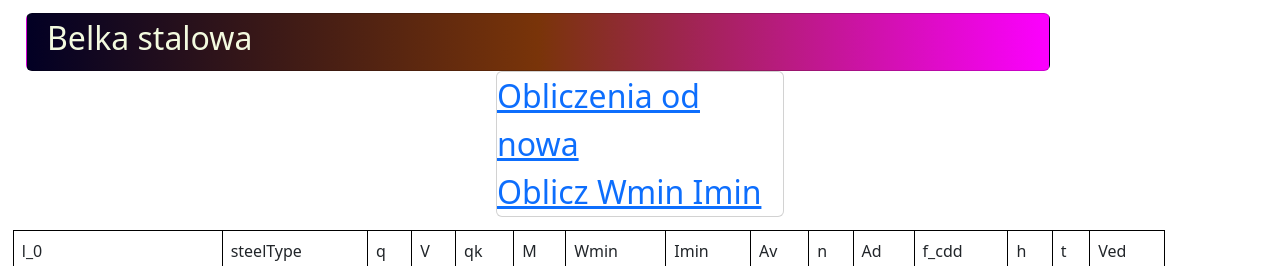
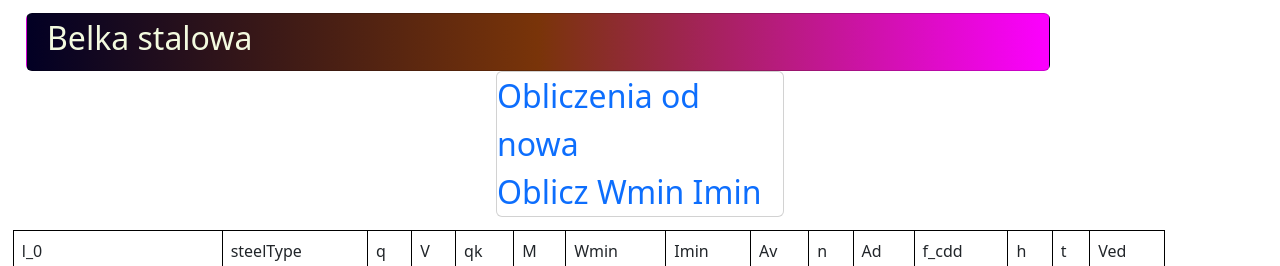
Before and after one commit to maciejmar/belka-stalowa, an Angular app: page /home in a window 1280 px wide. Shown: the top 266 px of the page. Built offline with nearby package versions, Linux system fonts and the light colour scheme; no server answers.

Commit message:
decoration-none for a links

```diff
--- a/src/app/results/results.component.css
+++ b/src/app/results/results.component.css
@@ -27,3 +27,7 @@ table {
   tbody tr:nth-child(1) td {
     background-color: rgb(245, 188, 3);
   }
+
+  a{
+    text-decoration: none;
+  }
--- a/src/app/scinanie/scinanie.component.css
+++ b/src/app/scinanie/scinanie.component.css
@@ -6,3 +6,7 @@
     display:flex;
     flex-direction:column;
 }
+
+a {
+    text-decoration: none;
+}
--- a/src/app/scinanie/usability/usability.component.css
+++ b/src/app/scinanie/usability/usability.component.css
@@ -6,3 +6,7 @@
 
   margin-left:2%;
 }
+
+a{
+  text-decoration: none;
+}
```
